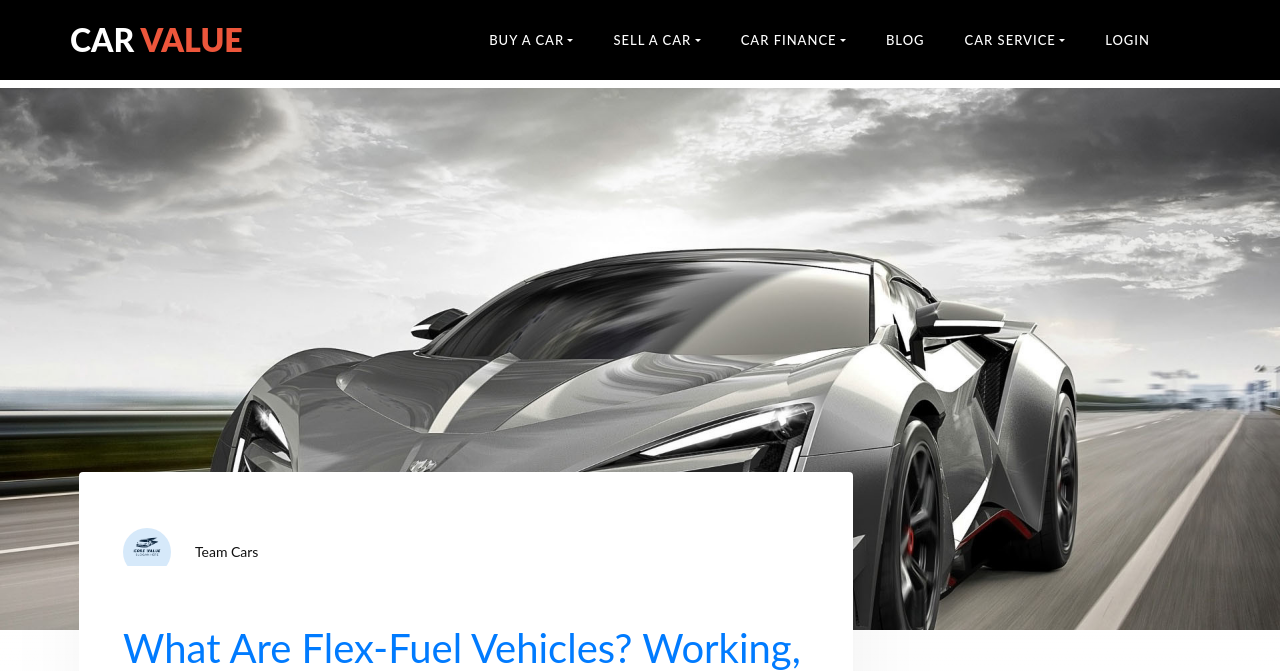
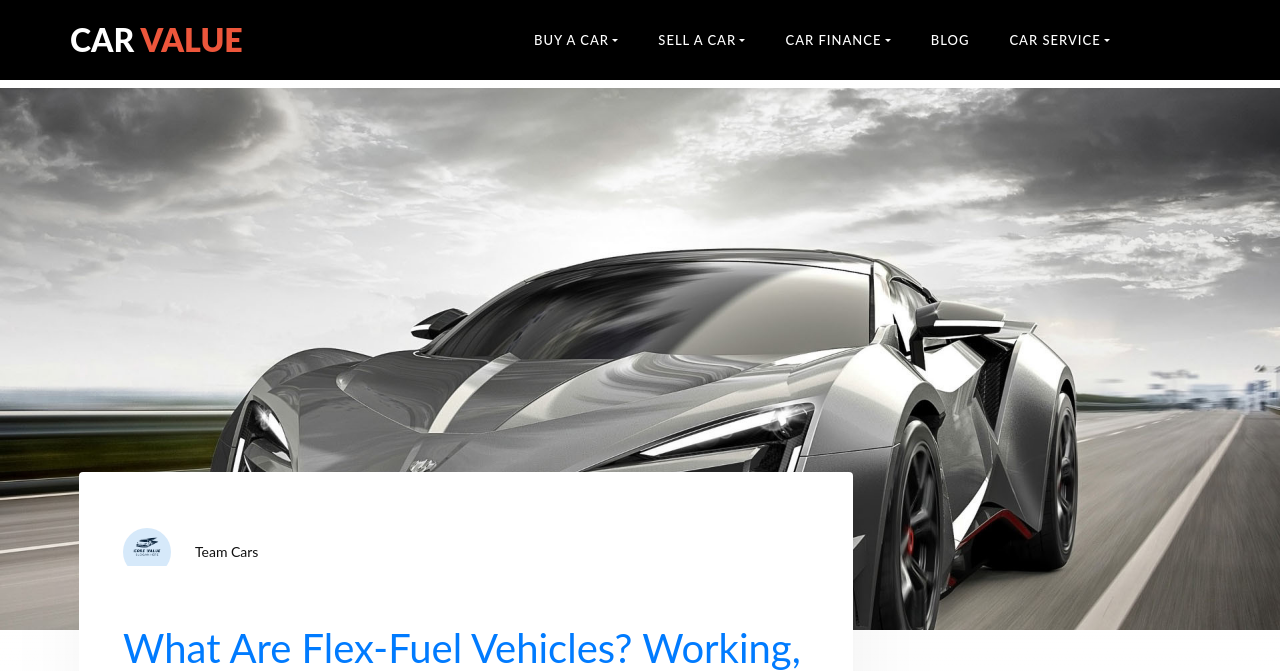
Before and after one commit to Sanchit777/CarValues, a Django app: page /blog/ in a window 1280 px wide. Shown: the top 671 px of the page. Run offline with Django 4.2, Linux system fonts and the light colour scheme; some libraries are stand-ins or nearby versions; some web fonts are replaced.

Commit message:
change in login(remove)

```diff
--- a/templates/ahemdabad.html
+++ b/templates/ahemdabad.html
@@ -159,7 +159,7 @@
                               <a class="dropdown-item" href="{% url 'blog' %}" style="color: black;">Check Vehicle details</a>
                           </div>
                       </li>
-                      <li><a href="{% url 'signup' %}">Login</a>
+                      <li><a href="#"></a>
                       </li>
                       <li><a href="#"></a></li>
                   </ul>
--- a/templates/banglore.html
+++ b/templates/banglore.html
@@ -159,7 +159,7 @@
                               <a class="dropdown-item" href="{% url 'blog' %}" style="color: black;">Check Vehicle details</a>
                           </div>
                       </li>
-                      <li><a href="{% url 'signup' %}">Login</a>
+                      <li><a href="#"></a>
                       </li>
                       <li><a href="#"></a></li>
                   </ul>
--- a/templates/blog.html
+++ b/templates/blog.html
@@ -98,7 +98,7 @@
                               <!-- <a class="dropdown-item" href="{% url 'blog' %}" style="color: black;">Check Vehicle details</a> -->
                           </div>
                       </li>
-                      <li><a href="{% url 'signup' %}">Login</a>
+                      <li><a href="#"></a>
                       </li>
                       <li><a href="#"></a></li>
                   </ul>
--- a/templates/carvaluation.html
+++ b/templates/carvaluation.html
@@ -110,7 +110,7 @@
                                   <!-- <a class="dropdown-item" href="{% url 'blog' %}" style="color: black;">Check Vehicle details</a> -->
                               </div>
                           </li>
-                          <li><a href="{% url 'signup' %}">Login</a>
+                          <li><a href="#"></a>
                           </li>
                           <li><a href="#"></a></li>
                       </ul>
--- a/templates/challan.html
+++ b/templates/challan.html
@@ -110,7 +110,7 @@
                               <!-- <a class="dropdown-item" href="{% url 'blog' %}" style="color: black;">Check Vehicle details</a> -->
                           </div>
                       </li>
-                      <li><a href="{% url 'signup' %}">Login</a>
+                      <li><a href="#"></a>
                       </li>
                       <li><a href="#"></a></li>
                   </ul>
--- a/templates/delhi.html
+++ b/templates/delhi.html
@@ -161,7 +161,7 @@
                               <a class="dropdown-item" href="{% url 'blog' %}" style="color: black;">Check Vehicle details</a>
                           </div>
                       </li>
-                      <li><a href="{% url 'signup' %}">Login</a>
+                      <li><a href="#"></a>
                       </li>
                       <li><a href="#"></a></li>
                   </ul>
--- a/templates/emicalc.html
+++ b/templates/emicalc.html
@@ -112,7 +112,7 @@
                                     <!-- <a class="dropdown-item" href="{% url 'blog' %}" style="color: black;">Check Vehicle details</a> -->
                                 </div>
                             </li>
-                            <li><a href="{% url 'signup' %}">Login</a>
+                            <li><a href="#"></a>
                             </li>
                             <li><a href="#"></a></li>
                         </ul>
--- a/templates/loan.html
+++ b/templates/loan.html
@@ -101,7 +101,7 @@
                                     <!-- <a class="dropdown-item" href="{% url 'blog' %}" style="color: black;">Check Vehicle details</a> -->
                                 </div>
                             </li>
-                            <li><a href="{% url 'signup' %}">Login</a>
+                            <li><a href="#"></a>
                             </li>
                             <li><a href="#"></a></li>
                         </ul>
--- a/templates/mumbai.html
+++ b/templates/mumbai.html
@@ -160,7 +160,7 @@
                               <a class="dropdown-item" href="{% url 'blog' %}" style="color: black;">Check Vehicle details</a>
                           </div>
                       </li>
-                      <li><a href="{% url 'signup' %}">Login</a>
+                      <li><a href="#"></a>
                       </li>
                       <li><a href="#"></a></li>
                   </ul>
--- a/templates/surat.html
+++ b/templates/surat.html
@@ -160,7 +160,7 @@
                               <a class="dropdown-item" href="{% url 'blog' %}" style="color: black;">Check Vehicle details</a>
                           </div>
                       </li>
-                      <li><a href="{% url 'signup' %}">Login</a>
+                      <li><a href="#"></a>
                       </li>
                       <li><a href="#"></a></li>
                   </ul>
```
